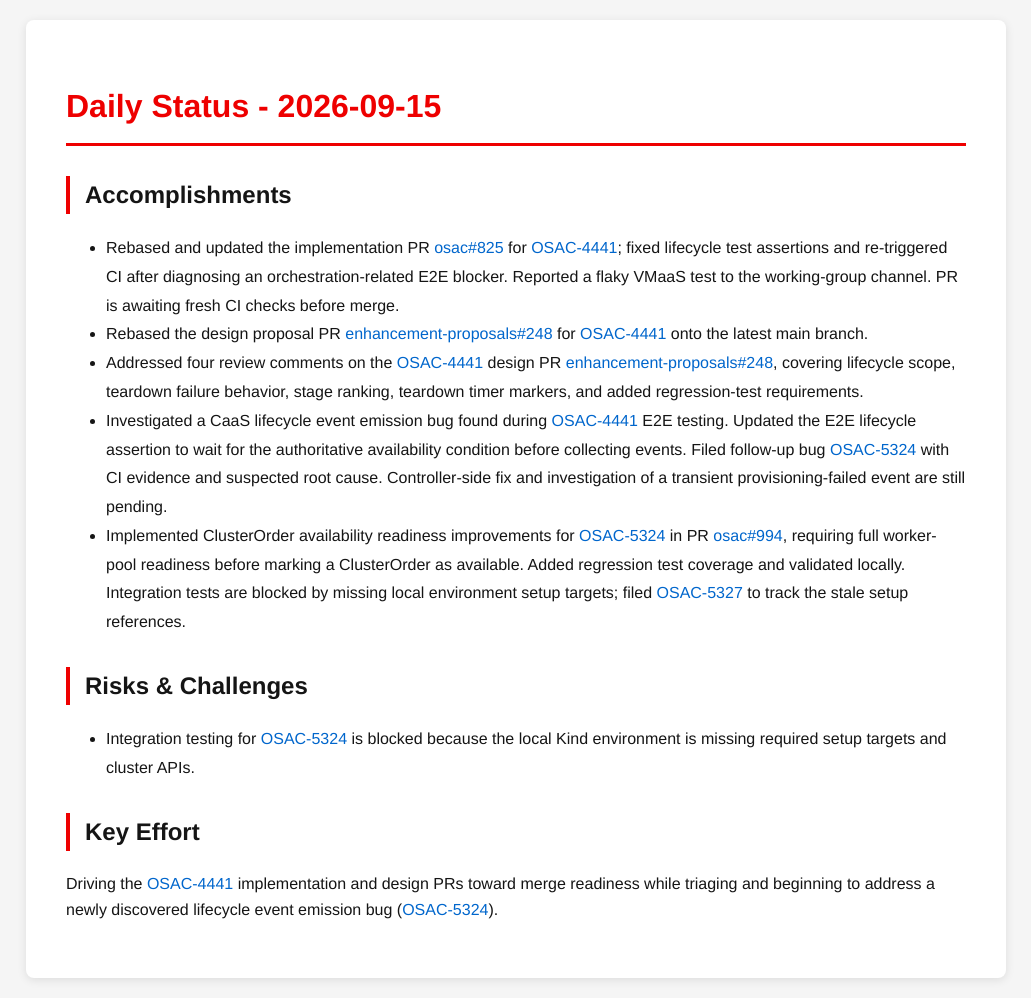
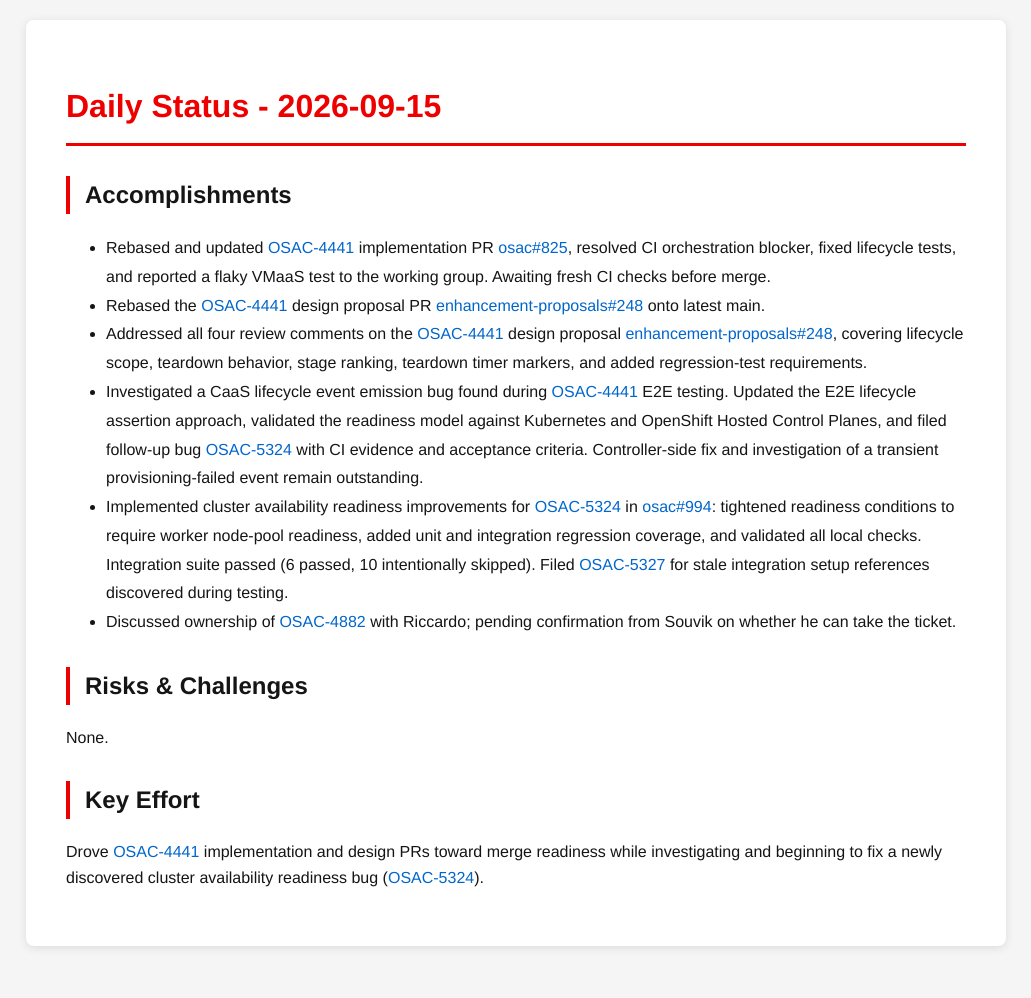
Before and after one commit to tzvatot/daily-status, a Jekyll site: the page built from 2026-09-15.md, in a window 1280 px wide. Shown: the whole page, without its empty margins (124-1155 px from the left). Built offline with Jekyll 4.4.1, drawn with Linux system fonts in a browser that asks for light colours; after the commit the page ends 966 px from its top, so only the background shows below that.

Commit message:
Daily status update - 2026-09-15

```diff
--- a/2026-09-15.md
+++ b/2026-09-15.md
@@ -7,14 +7,15 @@
 # Daily Status - 2026-09-15
 
 ## Accomplishments
-- Rebased and updated the implementation PR [osac#825](https://github.com/osac-project/osac/pull/825) for [OSAC-4441](https://redhat.atlassian.net/browse/OSAC-4441); fixed lifecycle test assertions and re-triggered CI after diagnosing an orchestration-related E2E blocker. Reported a flaky VMaaS test to the working-group channel. PR is awaiting fresh CI checks before merge.
-- Rebased the design proposal PR [enhancement-proposals#248](https://github.com/osac-project/enhancement-proposals/pull/248) for [OSAC-4441](https://redhat.atlassian.net/browse/OSAC-4441) onto the latest main branch.
-- Addressed four review comments on the [OSAC-4441](https://redhat.atlassian.net/browse/OSAC-4441) design PR [enhancement-proposals#248](https://github.com/osac-project/enhancement-proposals/pull/248), covering lifecycle scope, teardown failure behavior, stage ranking, teardown timer markers, and added regression-test requirements.
-- Investigated a CaaS lifecycle event emission bug found during [OSAC-4441](https://redhat.atlassian.net/browse/OSAC-4441) E2E testing. Updated the E2E lifecycle assertion to wait for the authoritative availability condition before collecting events. Filed follow-up bug [OSAC-5324](https://redhat.atlassian.net/browse/OSAC-5324) with CI evidence and suspected root cause. Controller-side fix and investigation of a transient provisioning-failed event are still pending.
-- Implemented ClusterOrder availability readiness improvements for [OSAC-5324](https://redhat.atlassian.net/browse/OSAC-5324) in PR [osac#994](https://github.com/osac-project/osac/pull/994), requiring full worker-pool readiness before marking a ClusterOrder as available. Added regression test coverage and validated locally. Integration tests are blocked by missing local environment setup targets; filed [OSAC-5327](https://redhat.atlassian.net/browse/OSAC-5327) to track the stale setup references.
+- Rebased and updated [OSAC-4441](https://redhat.atlassian.net/browse/OSAC-4441) implementation PR [osac#825](https://github.com/osac-project/osac/pull/825), resolved CI orchestration blocker, fixed lifecycle tests, and reported a flaky VMaaS test to the working group. Awaiting fresh CI checks before merge.
+- Rebased the [OSAC-4441](https://redhat.atlassian.net/browse/OSAC-4441) design proposal PR [enhancement-proposals#248](https://github.com/osac-project/enhancement-proposals/pull/248) onto latest main.
+- Addressed all four review comments on the [OSAC-4441](https://redhat.atlassian.net/browse/OSAC-4441) design proposal [enhancement-proposals#248](https://github.com/osac-project/enhancement-proposals/pull/248), covering lifecycle scope, teardown behavior, stage ranking, teardown timer markers, and added regression-test requirements.
+- Investigated a CaaS lifecycle event emission bug found during [OSAC-4441](https://redhat.atlassian.net/browse/OSAC-4441) E2E testing. Updated the E2E lifecycle assertion approach, validated the readiness model against Kubernetes and OpenShift Hosted Control Planes, and filed follow-up bug [OSAC-5324](https://redhat.atlassian.net/browse/OSAC-5324) with CI evidence and acceptance criteria. Controller-side fix and investigation of a transient provisioning-failed event remain outstanding.
+- Implemented cluster availability readiness improvements for [OSAC-5324](https://redhat.atlassian.net/browse/OSAC-5324) in [osac#994](https://github.com/osac-project/osac/pull/994): tightened readiness conditions to require worker node-pool readiness, added unit and integration regression coverage, and validated all local checks. Integration suite passed (6 passed, 10 intentionally skipped). Filed [OSAC-5327](https://redhat.atlassian.net/browse/OSAC-5327) for stale integration setup references discovered during testing.
+- Discussed ownership of [OSAC-4882](https://redhat.atlassian.net/browse/OSAC-4882) with Riccardo; pending confirmation from Souvik on whether he can take the ticket.
 
 ## Risks & Challenges
-- Integration testing for [OSAC-5324](https://redhat.atlassian.net/browse/OSAC-5324) is blocked because the local Kind environment is missing required setup targets and cluster APIs.
+None.
 
 ## Key Effort
-Driving the [OSAC-4441](https://redhat.atlassian.net/browse/OSAC-4441) implementation and design PRs toward merge readiness while triaging and beginning to address a newly discovered lifecycle event emission bug ([OSAC-5324](https://redhat.atlassian.net/browse/OSAC-5324)).
+Drove [OSAC-4441](https://redhat.atlassian.net/browse/OSAC-4441) implementation and design PRs toward merge readiness while investigating and beginning to fix a newly discovered cluster availability readiness bug ([OSAC-5324](https://redhat.atlassian.net/browse/OSAC-5324)).
```
